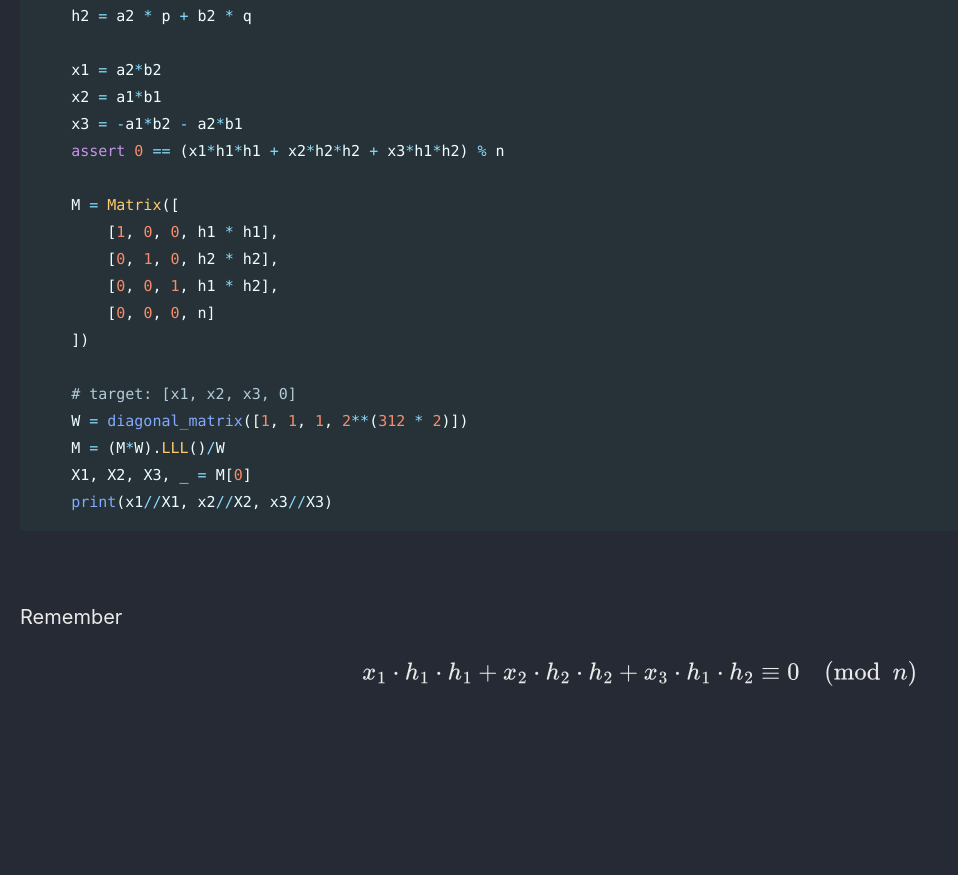
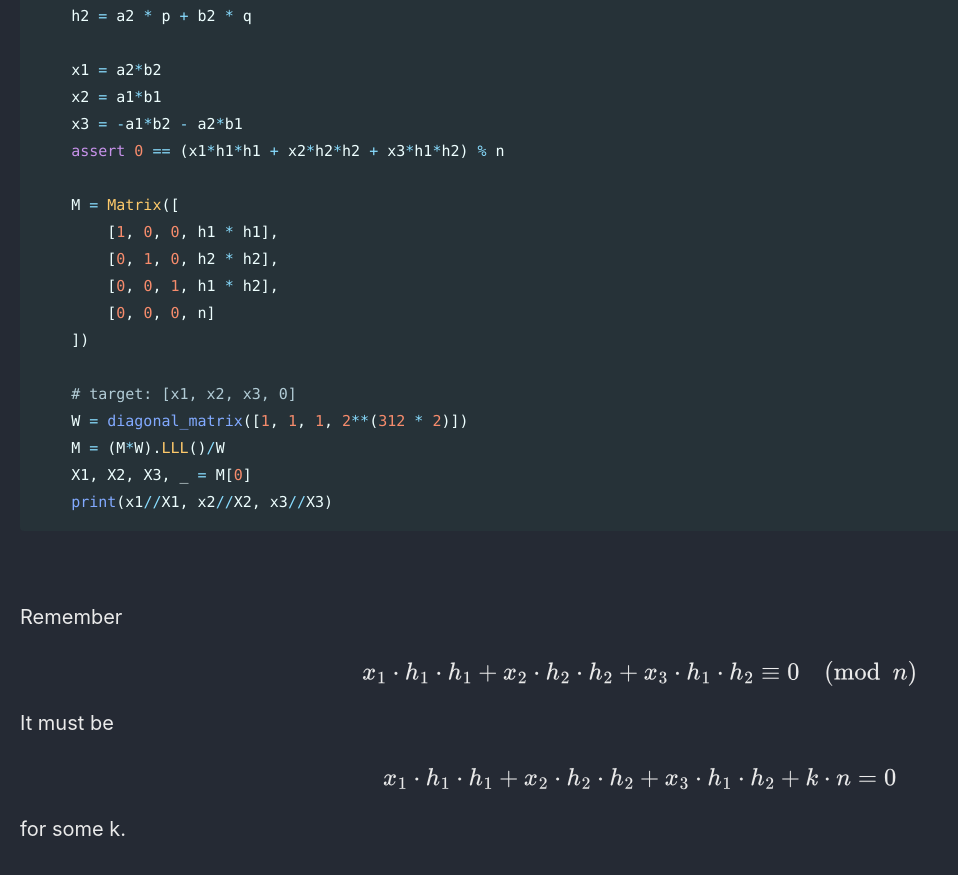
Before and after one commit to Connor-McCartney/Connor-McCartney.github.io, a Jekyll site: the page built from _pages/cryptography/other/apbq-rsa-ii-DUCTF-2023.md, in a window 1280 px wide and 900 px high, scrolled down 3450 px. Shown: the top 875 px of the window, without its empty margins (0-958 px from the left). Built offline with Jekyll 4.4.1, drawn with Linux system fonts in a browser that asks for light colours; cached includes are drawn as plain includes; before the commit the page ends 4188 px from its top, so only the background shows below that.

Commit message:
Update apbq-rsa-ii-DUCTF-2023.md

```diff
--- a/_pages/cryptography/other/apbq-rsa-ii-DUCTF-2023.md
+++ b/_pages/cryptography/other/apbq-rsa-ii-DUCTF-2023.md
@@ -151,3 +151,9 @@ while True:
 Remember
 
 $$x_1 \cdot h_1 \cdot h_1 + x_2 \cdot h_2 \cdot h_2 + x_3 \cdot h_1 \cdot h_2 \equiv 0 \pmod n$$
+
+It must be
+
+$$x_1 \cdot h_1 \cdot h_1 + x_2 \cdot h_2 \cdot h_2 + x_3 \cdot h_1 \cdot h_2 + k \cdot n = 0$$
+
+for some k.
```
